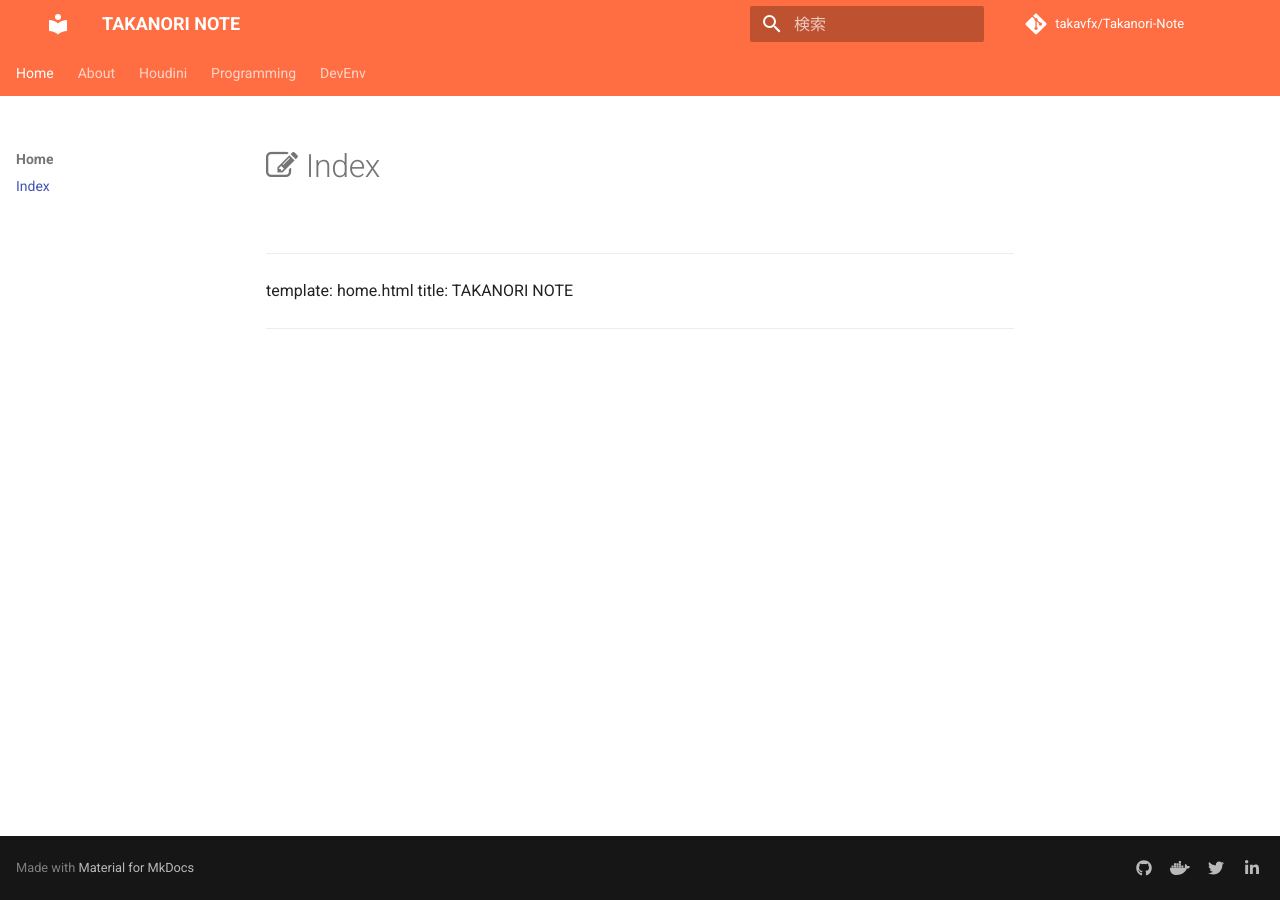
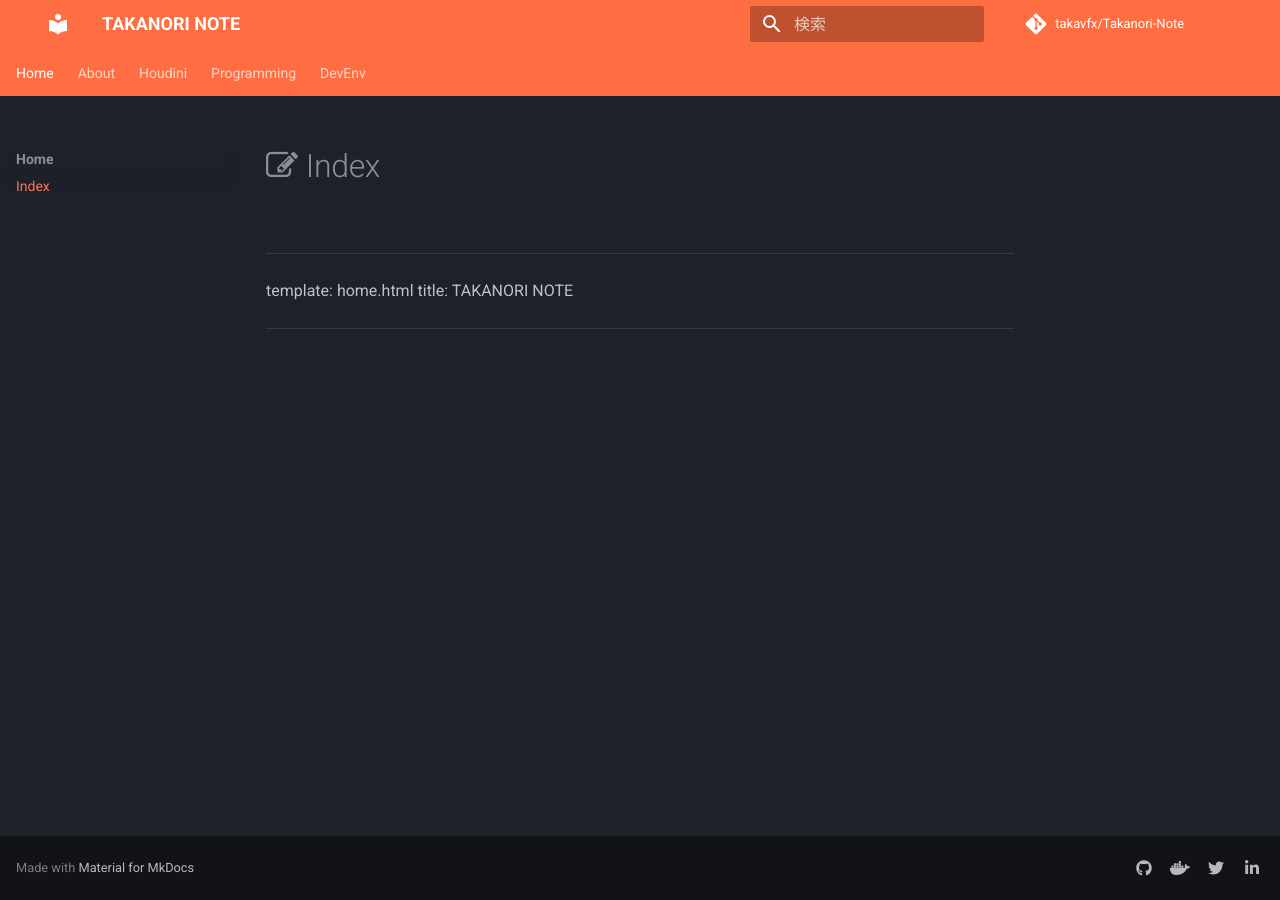
Before and after one commit to takavfx/Takanori-Note, an MkDocs documentation site: the page built from docs/index.md, in a window 1280 px wide. Built offline with MkDocs 1.6.1 and Material for MkDocs 9.7.7, drawn with Linux system fonts in a browser that asks for light colours; comment, search, counter and statistics services are not loaded.

Commit message:
各種エクステンションを追加・テーマ変更

```diff
--- a/mkdocs.yml
+++ b/mkdocs.yml
@@ -1,6 +1,8 @@
 site_name: TAKANORI NOTE
 site_description: "Automatic documentation from sources, for MkDocs."
 site_url: https://takavfx.github.io/Takanori-Note/
+site_author: Takanori Kishikawa
+
 repo_url: "https://github.com/takavfx/Takanori-Note"
 repo_name: "takavfx/Takanori-Note"
 
@@ -14,7 +16,7 @@ theme:
   language: ja
   name: material
   palette:
-    scheme: preference
+    scheme: slate
     primary: deep orange
     accent: orange
 
@@ -32,10 +34,10 @@ nav:
   - Houdini:
     - Houdini: 10_Houdini/index.md
     - Houdini VEX:
-      - Houdini VEX Basics: 10_Houdini/VEX/basics.md
+      - Houdini VEX: 10_Houdini/VEX/basics.md
       - Houdini VEX Snippets: 10_Houdini/VEX/snippets.md
     - Houdini Python:
-      - Houdini Python Basics: 10_Houdini/Python/python.md
+      - Houdini Python: 10_Houdini/Python/basics.md
       - Houdini Python Snippets: 10_Houdini/Python/snippets.md
   # - Maya:
   #   - Home: 10_Maya/index.md
@@ -67,12 +69,17 @@ markdown_extensions:
   - pymdownx.mark # ハイライト機能を有効
   - pymdownx.details # 折り畳みアノテーションを有効
   - pymdownx.keys # キーショートカットの表示
+  - pymdownx.tabbed # タブ表示の有効化
+  - pymdownx.caret # キャレットを有効化
+  - pymdownx.tasklist # タスクリスト表示を有効
+  - pymdownx.superfences # admonitionブロック内で複数行の記述を有効
+  - pymdownx.tilde # チルダ表記を有効
+  - fontawesome_markdown # :<id>:を使用して絵文字の入力できる機能を有効
   - markdown_blockdiag: # Makrkdownダイアグラムを有効
       format: svg
   - pymdownx.emoji: # 絵文字を有効
         emoji_index: !!python/name:materialx.emoji.twemoji
         emoji_generator: !!python/name:materialx.emoji.to_svg
-  # - pymdownx.emoji/fontawesome_markdow
   - toc:
       permalink: true # パーマリンクを有効
   # - awesome-pages
```
